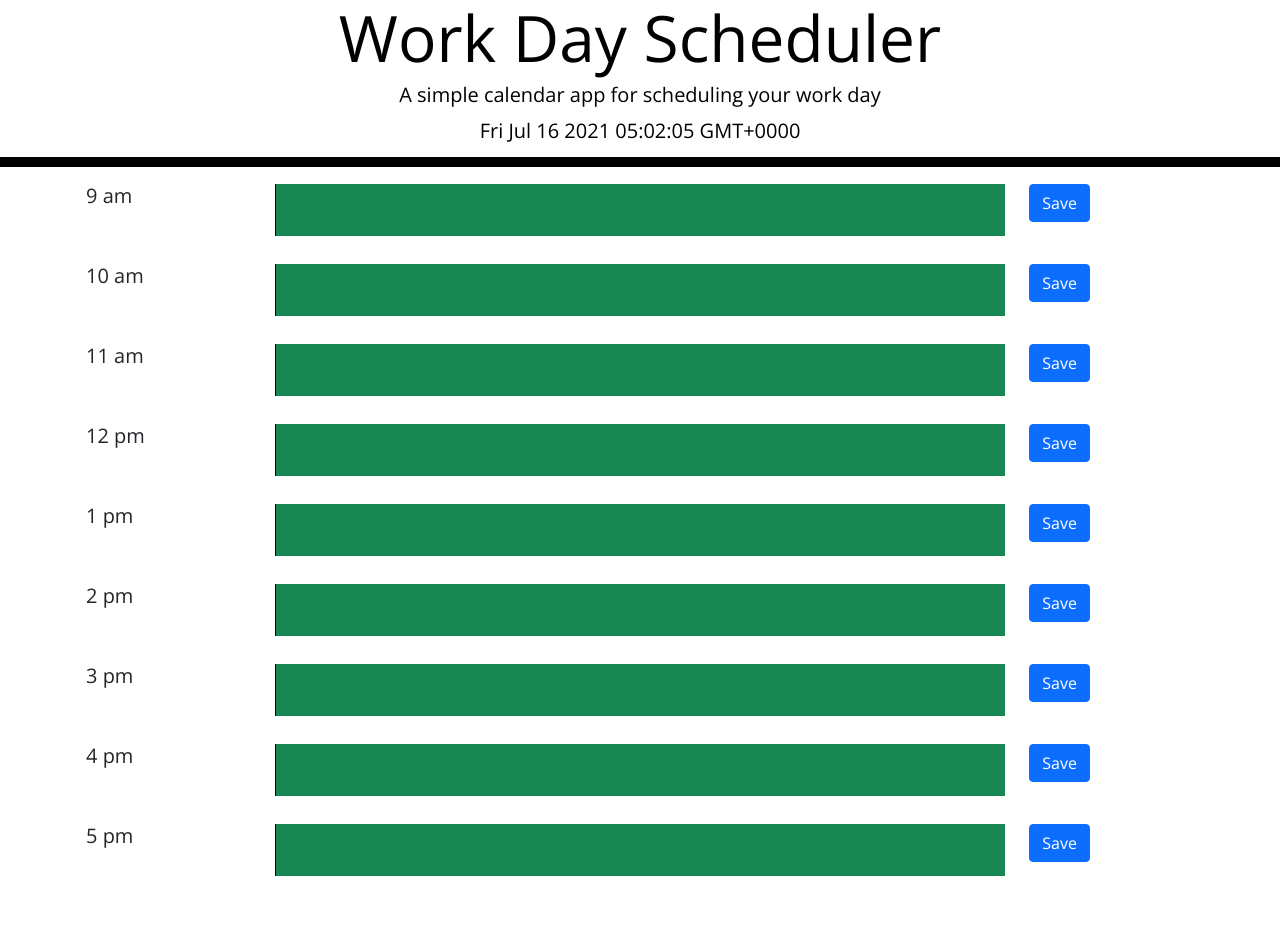
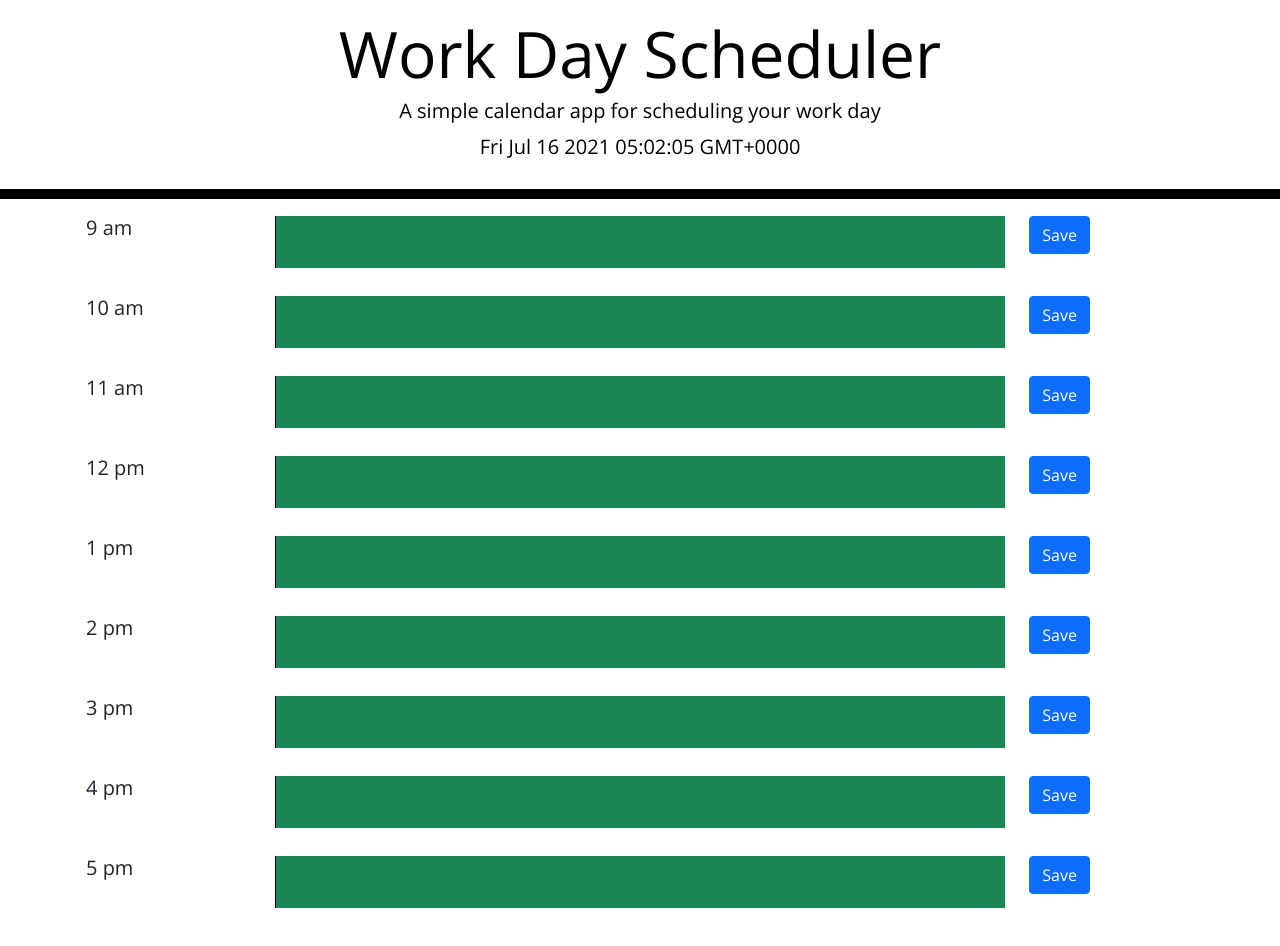
Before and after one commit to eisforgene/super-disco, a plain HTML site: page Develop/index.html in a window 1280 px wide. Before the commit the page ends 919 px from the top, so only its background shows below. Drawn offline with nearby package versions, Linux system fonts and the light colour scheme.

Commit message:
fixed header

```diff
--- a/Develop/index.html
+++ b/Develop/index.html
@@ -20,7 +20,7 @@
   </head>
 
   <body>
-    <header class="jumbotron">
+    <header class="jumbotron p-3">
       <h1 class="display-3">Work Day Scheduler</h1>
       <p class="lead">A simple calendar app for scheduling your work day</p>
       <p id="currentDay" class="lead"></p>
```
